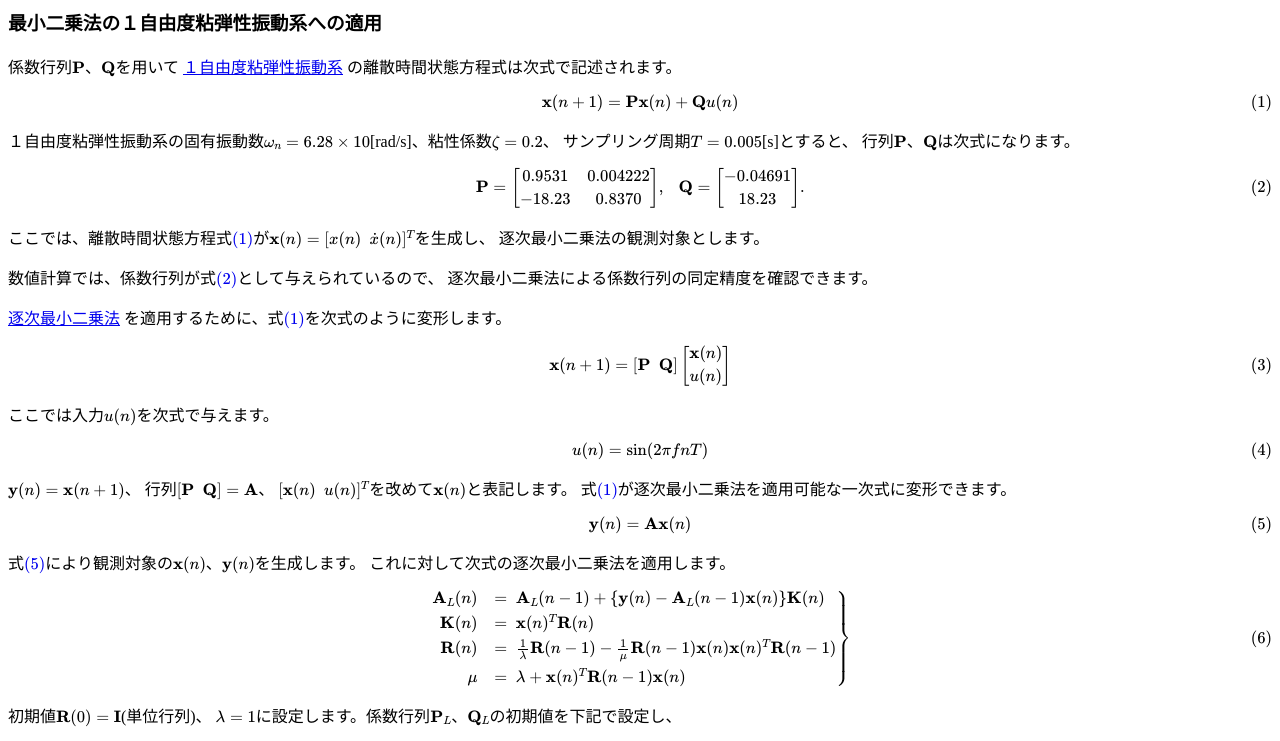
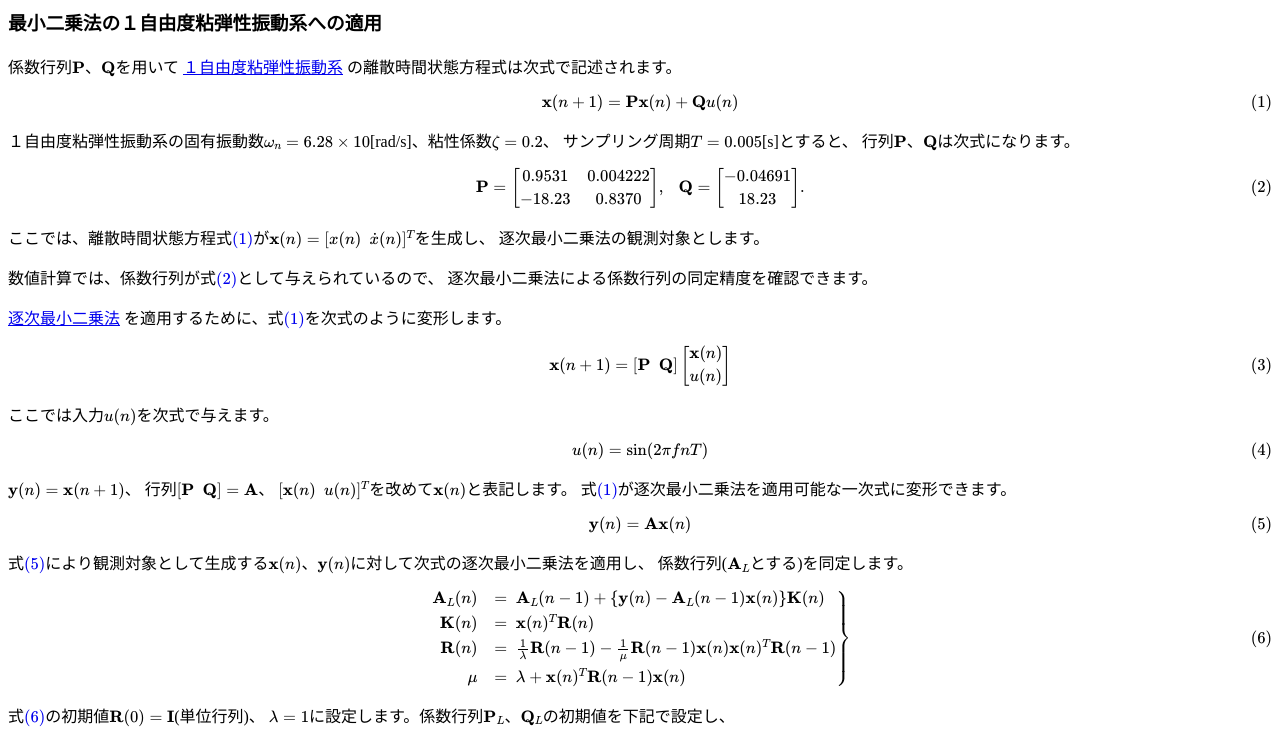
Before and after one commit to AoyamaKohbo/LstVib_1D, a plain HTML site: page index.html in a window 1280 px wide. Shown: the top 741 px of the page. Drawn offline with nearby package versions, Linux system fonts and the light colour scheme; some packages are replaced by stand-ins of ours.

Commit message:
Add files via upload

```diff
--- a/index.html
+++ b/index.html
@@ -79,8 +79,8 @@
       \mathbf{y}(n) = \mathbf{A}\mathbf{x}(n) \label{eq:LstEQ}
   \end{align}
 
-  <p>式\eqref{eq:LstEQ}により観測対象の\(\mathbf{x}(n)\)、\(\mathbf{y}(n)\)を生成します。
-    これに対して次式の逐次最小二乗法を適用します。</p>
+  <p>式\eqref{eq:LstEQ}により観測対象として生成する\(\mathbf{x}(n)\)、\(\mathbf{y}(n)\)に対して次式の逐次最小二乗法を適用し、
+    係数行列(\(\mathbf{A}_L\)とする)を同定します。</p>
   \begin{align}
     \left.
     \begin{array}{@{\,}rl}
@@ -92,7 +92,7 @@
     \right\}
   \end{align}
 
-  <p>初期値\(\mathbf{R}(0)=\mathbf{I}\)(単位行列)、
+  <p>式\eqref{eq:RtLstMtd}の初期値\(\mathbf{R}(0)=\mathbf{I}\)(単位行列)、
     \(\lambda=1\)に設定します。係数行列\(\mathbf{P}_L\)、\(\mathbf{Q}_L\)の初期値を下記で設定し、</p>
   \begin{align}
     \mathbf{P}_L=
```
